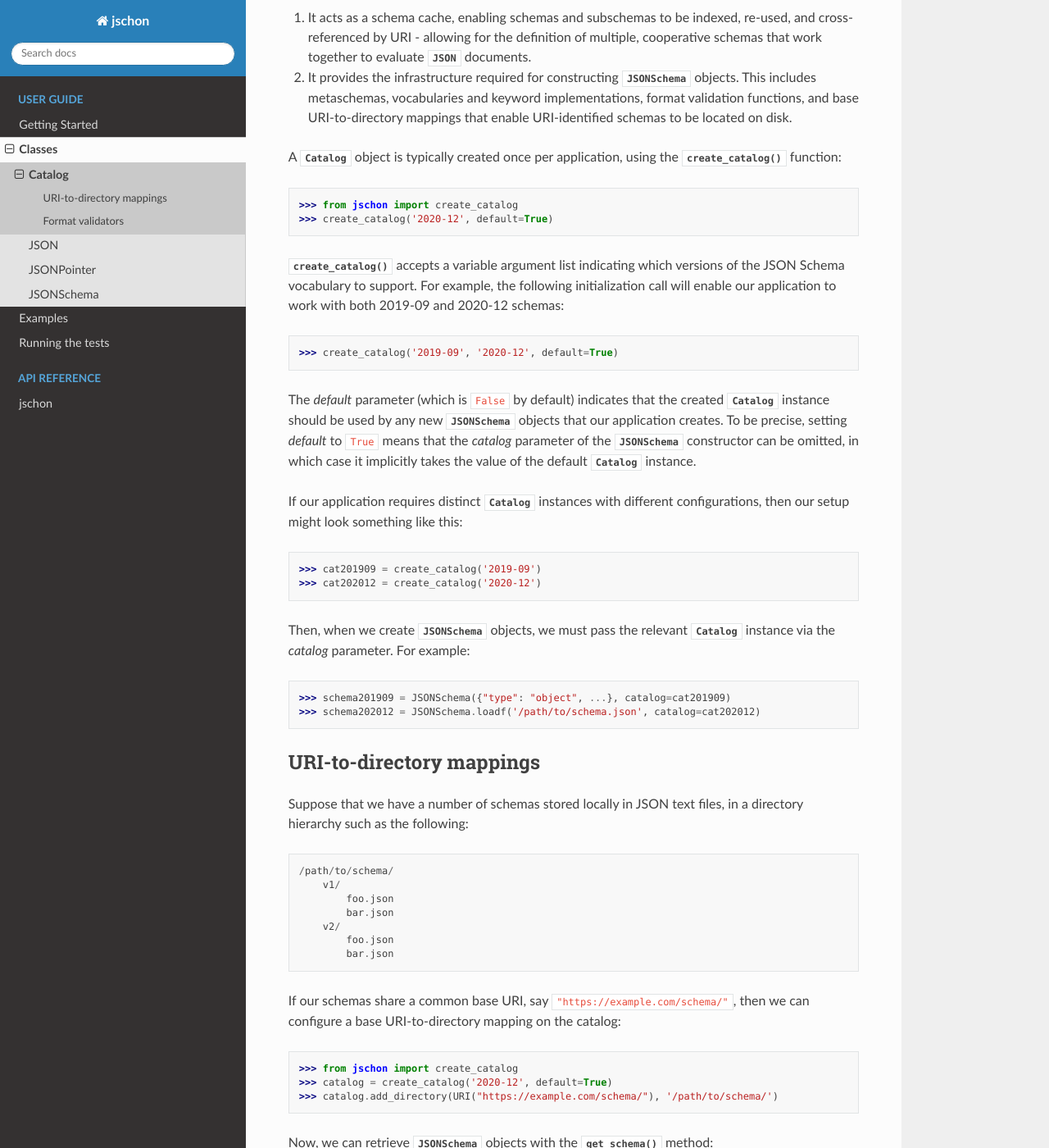
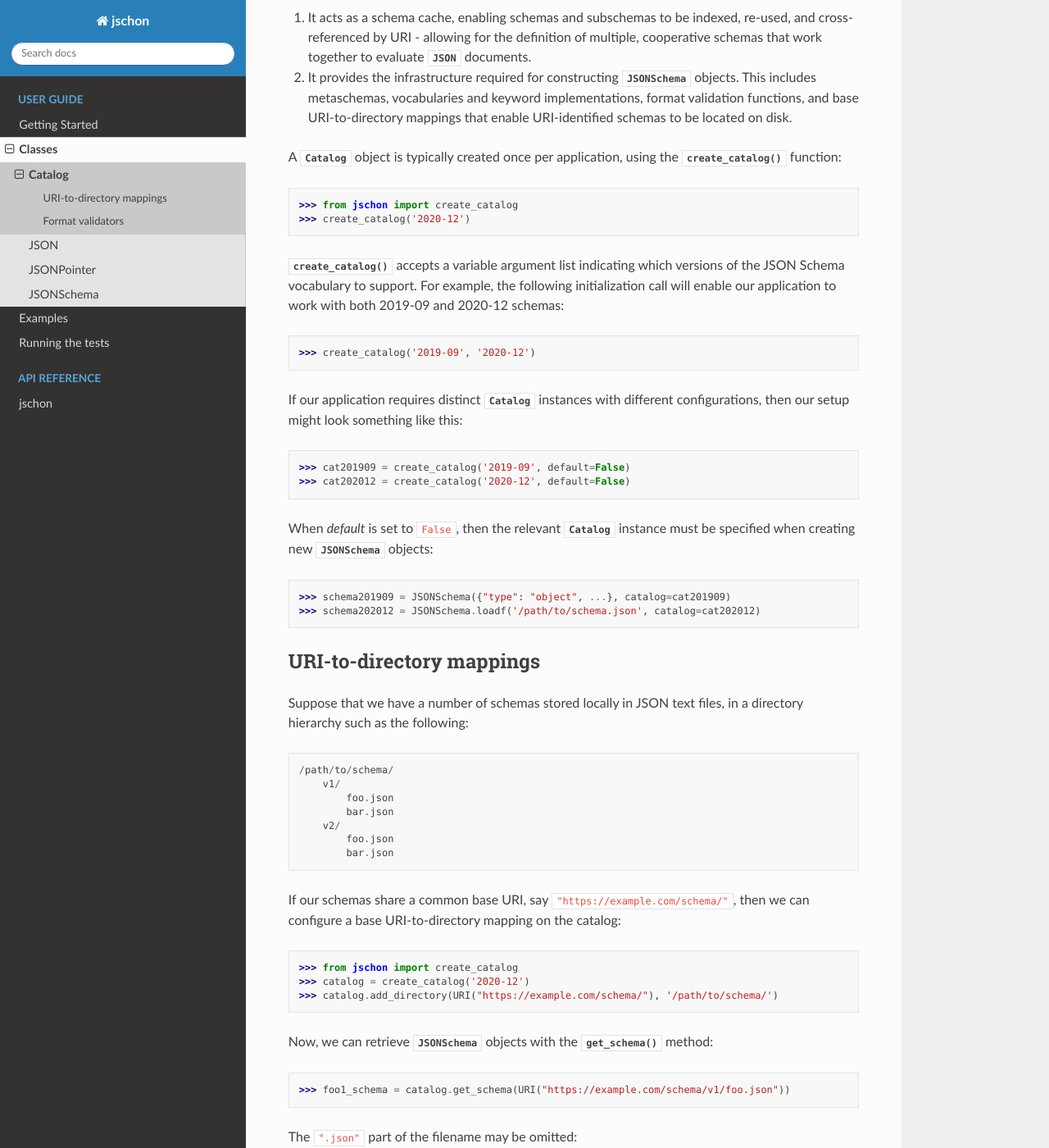
Before and after one commit to marksparkza/jschon, a Sphinx documentation site: the page built from docs/usage/catalog.rst, in a window 1280 px wide and 1400 px high, scrolled down 199 px. Shown: the whole window at 82% size. Built offline with Sphinx 7.4.7 and the Read the Docs theme 2.0.0, drawn with Linux system fonts in a browser that asks for light colours.

Commit message:
Create a default catalog by default

```diff
--- a/docs/usage/catalog.rst
+++ b/docs/usage/catalog.rst
@@ -16,33 +16,25 @@
 application, using the :func:`~jschon.create_catalog` function:
 
 >>> from jschon import create_catalog
->>> create_catalog('2020-12', default=True)
+>>> create_catalog('2020-12')
 
 :func:`~jschon.create_catalog` accepts a variable argument list indicating which
 versions of the JSON Schema vocabulary to support. For example, the following
 initialization call will enable our application to work with both 2019-09 and
 2020-12 schemas:
 
->>> create_catalog('2019-09', '2020-12', default=True)
-
-The `default` parameter (which is ``False`` by default) indicates that the created
-:class:`~jschon.catalog.Catalog` instance should be used by any new
-:class:`~jschon.jsonschema.JSONSchema` objects that our application creates.
-To be precise, setting `default` to ``True`` means that the `catalog` parameter
-of the :class:`~jschon.jsonschema.JSONSchema` constructor can be omitted, in which
-case it implicitly takes the value of the default :class:`~jschon.catalog.Catalog`
-instance.
+>>> create_catalog('2019-09', '2020-12')
 
 If our application requires distinct :class:`~jschon.catalog.Catalog`
 instances with different configurations, then our setup might look something
 like this:
 
->>> cat201909 = create_catalog('2019-09')
->>> cat202012 = create_catalog('2020-12')
+>>> cat201909 = create_catalog('2019-09', default=False)
+>>> cat202012 = create_catalog('2020-12', default=False)
 
-Then, when we create :class:`~jschon.jsonschema.JSONSchema` objects, we must
-pass the relevant :class:`~jschon.catalog.Catalog` instance via the
-`catalog` parameter. For example:
+When `default` is set to ``False``, then the relevant :class:`~jschon.catalog.Catalog`
+instance must be specified when creating new :class:`~jschon.jsonschema.JSONSchema`
+objects:
 
 >>> schema201909 = JSONSchema({"type": "object", ...}, catalog=cat201909)
 >>> schema202012 = JSONSchema.loadf('/path/to/schema.json', catalog=cat202012)
@@ -66,7 +58,7 @@
 then we can configure a base URI-to-directory mapping on the catalog:
 
 >>> from jschon import create_catalog
->>> catalog = create_catalog('2020-12', default=True)
+>>> catalog = create_catalog('2020-12')
 >>> catalog.add_directory(URI("https://example.com/schema/"), '/path/to/schema/')
 
 Now, we can retrieve :class:`~jschon.jsonschema.JSONSchema` objects with the
@@ -114,7 +106,7 @@
 ...     if not hostname_regex.match(value):
 ...         raise ValueError(f"'{value}' is not a valid hostname")
 ...
->>> catalog = create_catalog('2020-12', default=True)
+>>> catalog = create_catalog('2020-12')
 >>> catalog.add_format_validators({
 ...     "ipv4": ipaddress.IPv4Address,
 ...     "ipv6": ipaddress.IPv6Address,
--- a/docs/usage/jsonschema.rst
+++ b/docs/usage/jsonschema.rst
@@ -21,7 +21,7 @@
 For the examples shown on the remainder of this page, we'll use the following:
 
 >>> from jschon import create_catalog
->>> create_catalog('2020-12', default=True)
+>>> create_catalog('2020-12')
 
 Creating a schema
 -----------------
--- a/jschon/__init__.py
+++ b/jschon/__init__.py
@@ -21,7 +21,7 @@
 __version__ = '0.7.3'
 
 
-def create_catalog(*versions: str, default: bool = False) -> Catalog:
+def create_catalog(*versions: str, default: bool = True) -> Catalog:
     """Create and return a new :class:`~jschon.catalog.Catalog` instance,
     optionally pre-populated with :class:`~jschon.vocabulary.Metaschema` objects
     supporting one or more versions of the JSON Schema vocabulary.
```
Also changed, not shown: 8 other files.
